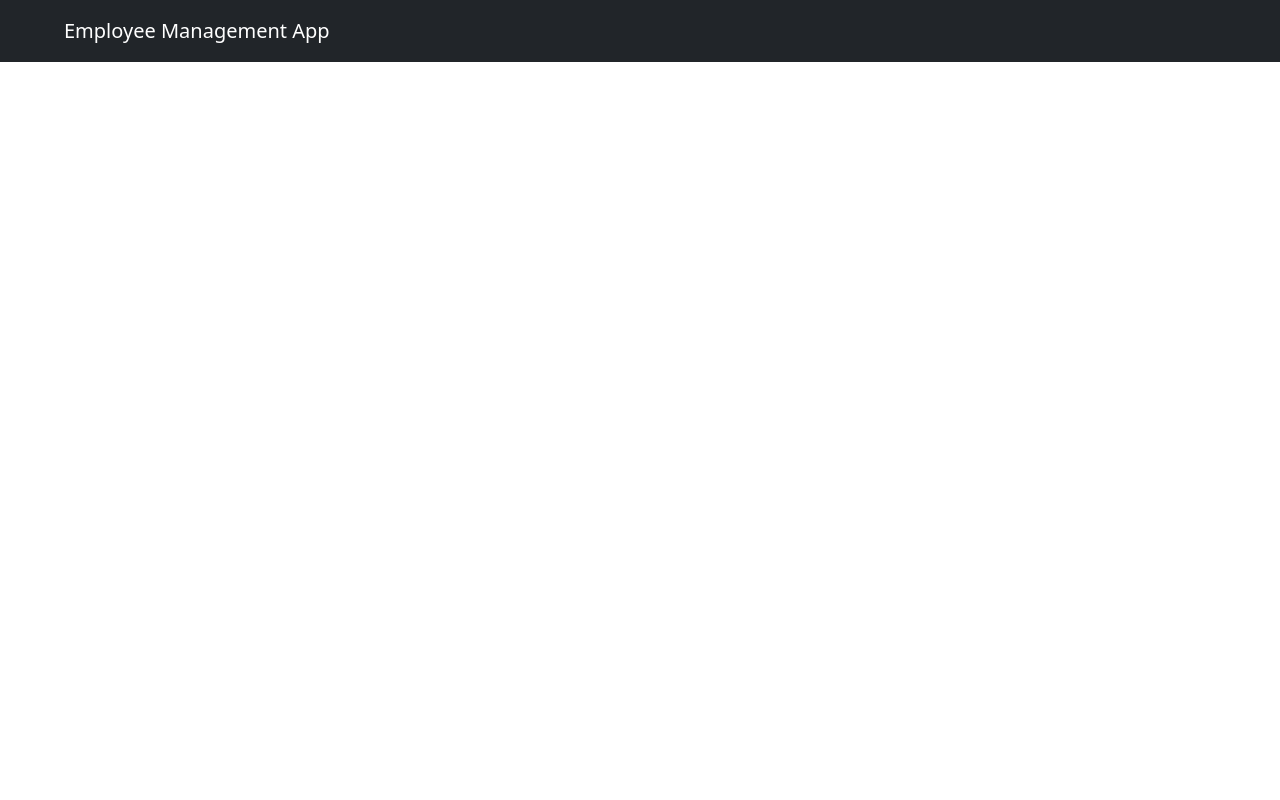
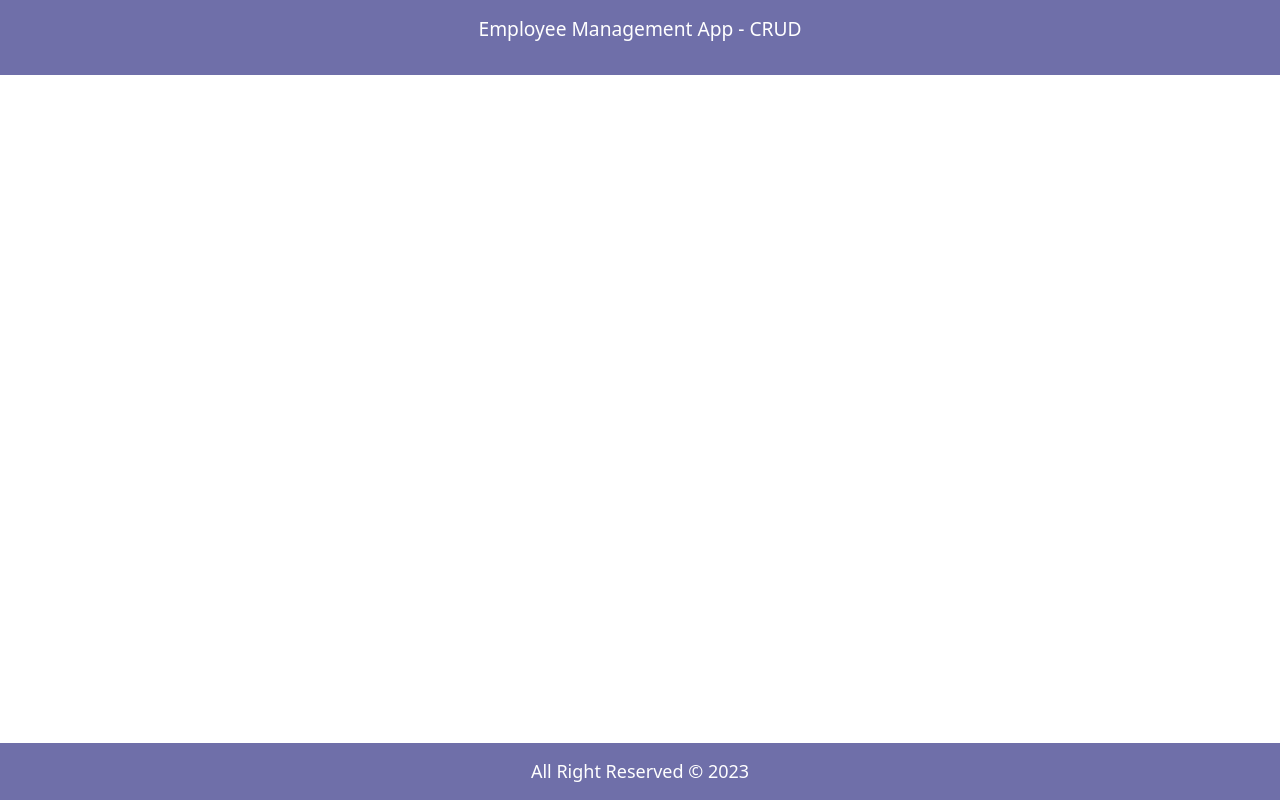
Before and after one commit to olvericc/Employee-Management-System, a React (Create React App) app in the folder frontend/: page / in a window 1280 px wide. Built offline with nearby package versions, Linux system fonts and the light colour scheme.

Commit message:
feat: adding the footer and fix the styles (including header color)

```diff
--- a/frontend/src/App.js
+++ b/frontend/src/App.js
@@ -1,9 +1,11 @@
 import HeaderComponent from "./component/HeaderComponent";
+import FooterComponent from "./component/FooterComponent";
 
 function App() {
   return (
     <div>
       <HeaderComponent/>
+      <FooterComponent/>
     </div>
   );
 }
--- a/frontend/src/component/FooterComponent.js
+++ b/frontend/src/component/FooterComponent.js
@@ -0,0 +1,14 @@
+import React from 'react'
+
+const FooterComponent = () =>
+{
+    return (
+        <div>
+            <footer className='footer'>
+                <span>All Right Reserved &copy; {new Date().getFullYear()}</span>
+            </footer>
+        </div>
+    )
+}
+
+export default FooterComponent
--- a/frontend/src/component/HeaderComponent.js
+++ b/frontend/src/component/HeaderComponent.js
@@ -5,9 +5,9 @@ const HeaderComponent = () =>
     return (
         <div>
             <header>
-                <nav className='navbar navbar-expand-md navbar-dark bg-dark p-3'>
+                <nav className='header'>
                     <div>
-                        <a className='navbar-brand m-5' href="#">Employee Management App</a>
+                        <p>Employee Management App - CRUD</p>
                     </div>
                 </nav>
             </header>
--- a/frontend/src/index.css
+++ b/frontend/src/index.css
@@ -0,0 +1,20 @@
+.header
+{
+    background-color: #6f6fa9;
+    color: white;
+    padding: 15px;
+    text-align: center;
+    bottom: 0;
+    font-size: larger;
+}
+.footer
+{
+    background-color: #6f6fa9;
+    color: white;
+    padding: 15px;
+    text-align: center;
+    position: fixed;
+    bottom: 0;
+    font-size: large;
+    width: 100%;
+}
```
